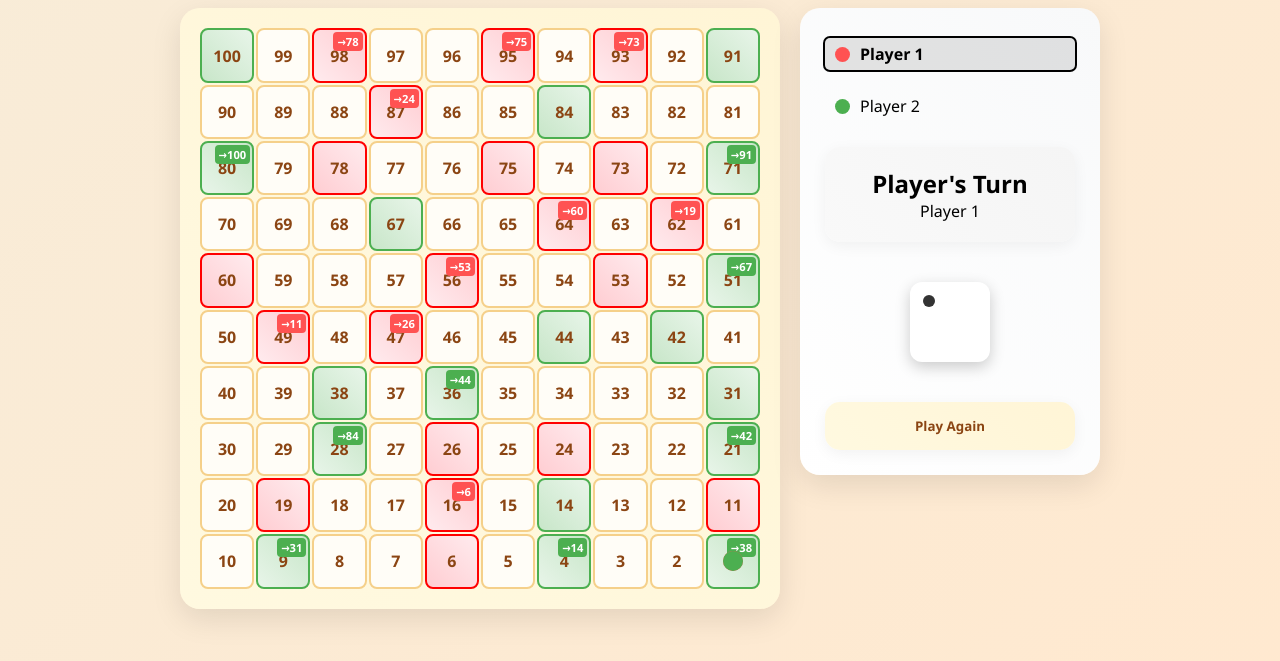
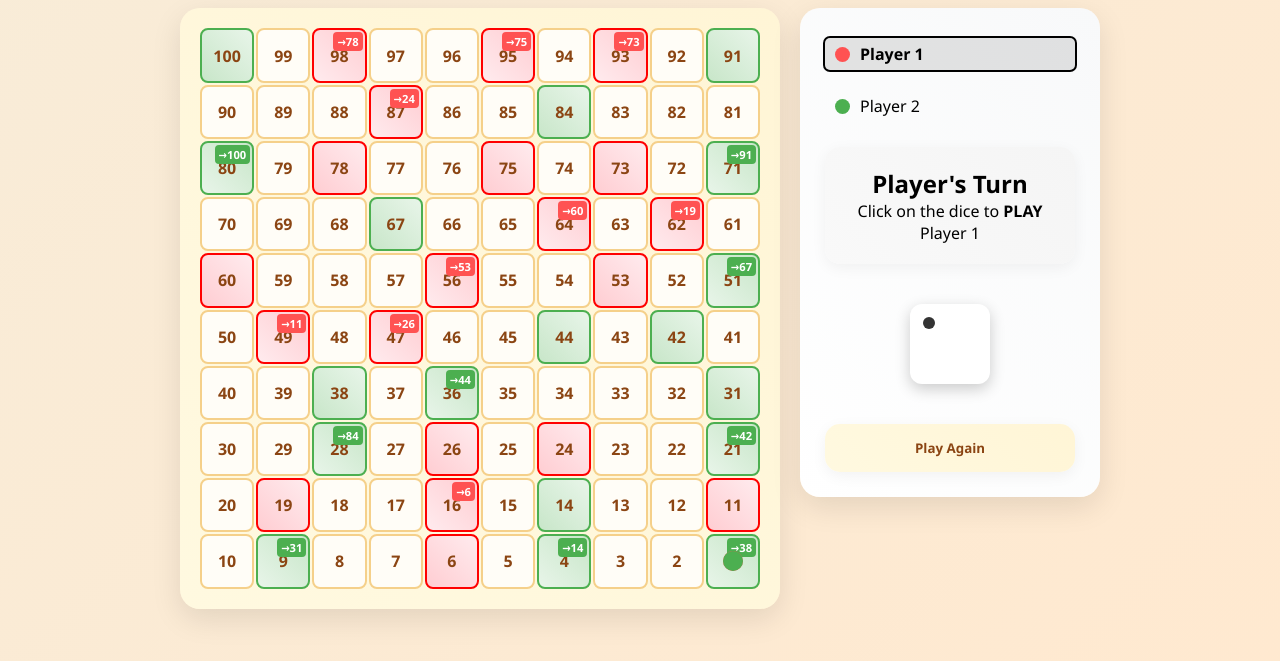
Before and after one commit to 0-mastermind/snake-and-ladder, a plain HTML site: page index.html in a window 1280 px wide. Both pictures are taken after a click on the button "2 Players". Shown: the part 139-800 px from the top of the page. Drawn offline with Linux system fonts and the light colour scheme.

Commit message:
random commit

```diff
--- a/index.html
+++ b/index.html
@@ -67,6 +67,7 @@
           </div>
           <div class="turn-info">
             <h2>Player's Turn</h2>
+            <p>Click on the dice to <b>PLAY</b></p>
             <p id="currentPlayer">Player 1</p>
           </div>
           <div class="dice" id="dice" data-value="1">
```
